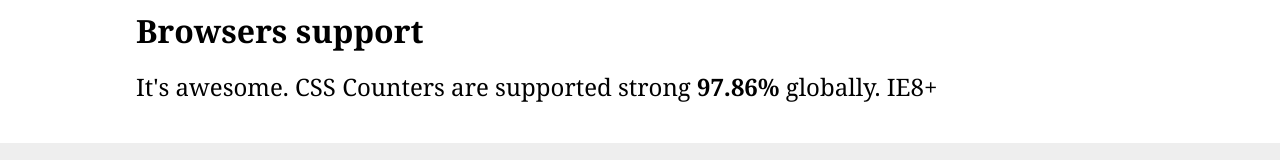
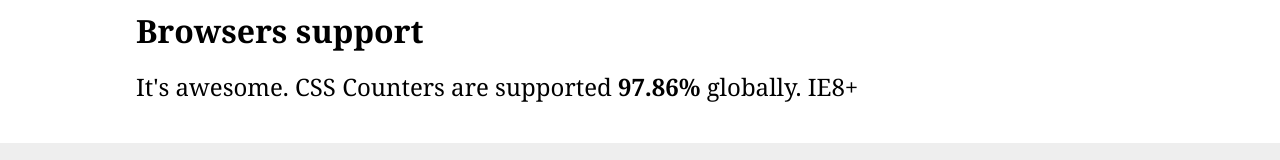
Before and after one commit to shadeed/css-counters, a website: page index.html in a window 1280 px wide. Shown: the part 2568-2728 px from the top of the page. Drawn offline with Linux system fonts and the light colour scheme.

Commit message:
update browser support content

```diff
--- a/index.html
+++ b/index.html
@@ -106,7 +106,7 @@
       <section class="section">
         <h2>Browsers support</h2>
 
-        <p>It's awesome. CSS Counters are supported strong <b>97.86%</b> globally. IE8+</p>
+        <p>It's awesome. CSS Counters are supported <b>97.86%</b> globally. IE8+</p>
       </section>
     </div>
   </main>
```
